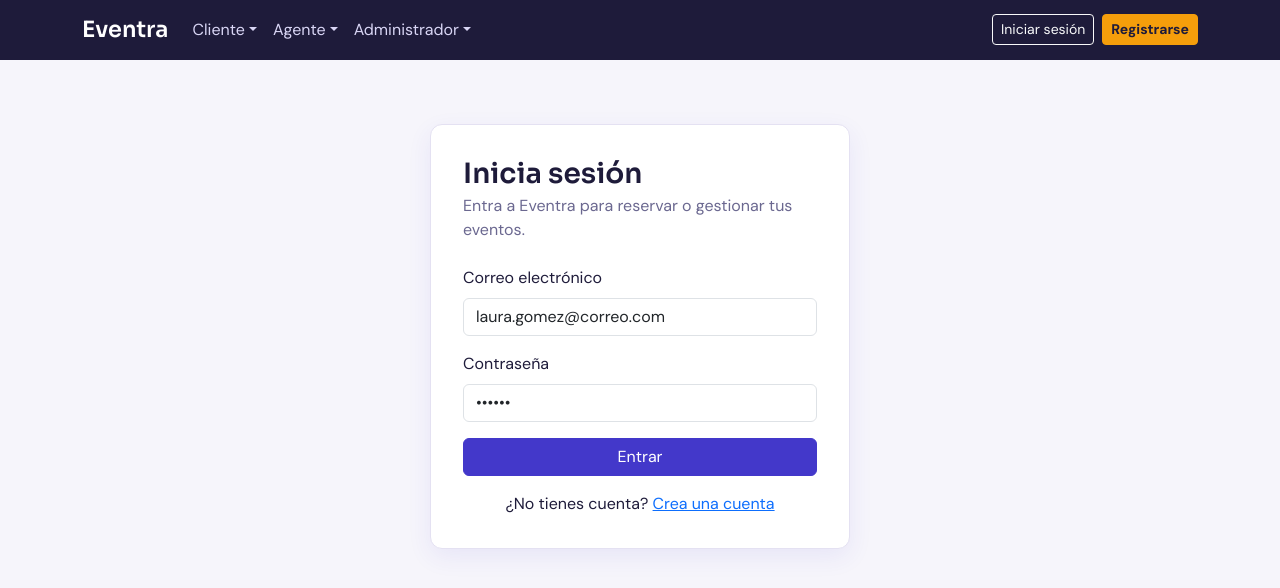
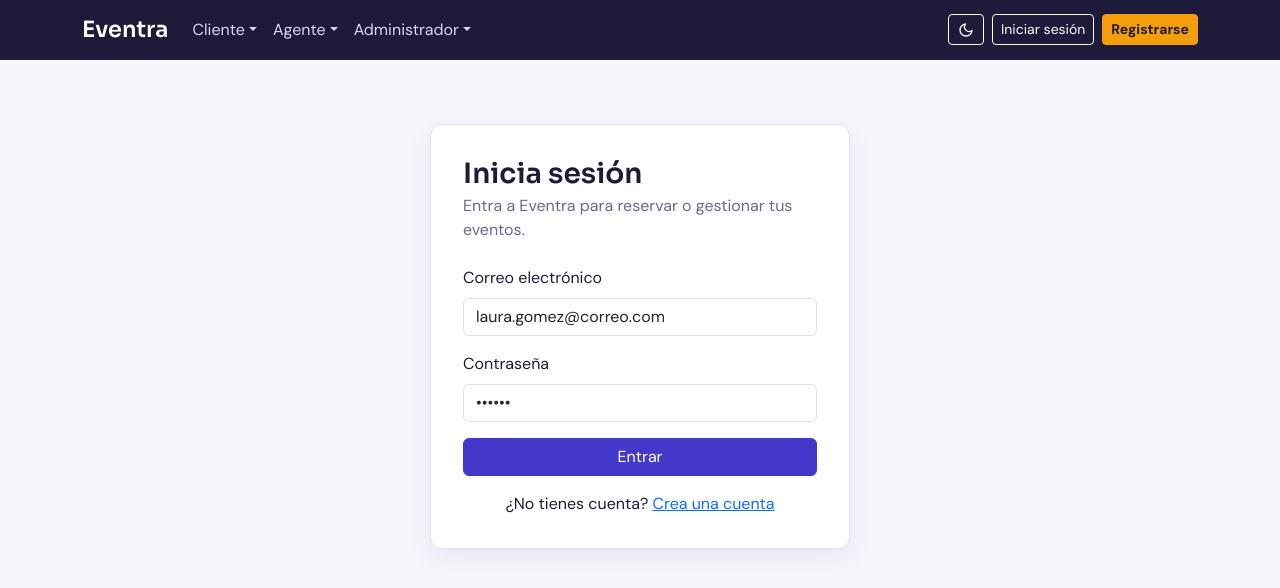
Before and after one commit to SantiagoAte789/AVANCE_PROYECTO_INTEGRADOR---WEB-1, an Angular app in the folder eventra/eventra/: page /auth/login in a window 1280 px wide. Shown: the top 588 px of the page. Built offline with nearby package versions, Linux system fonts and the light colour scheme.

Commit message:
Add theme toggle button to navbar

```diff
--- a/eventra/eventra/src/app/components/navbar/navbar.component.html
+++ b/eventra/eventra/src/app/components/navbar/navbar.component.html
@@ -17,6 +17,15 @@
           </li>
         }
       </ul>
+      <button type="button" class="btn btn-sm btn-outline-light me-2 theme-toggle" (click)="tema.alternar()"
+        [attr.aria-label]="tema.tema === 'dark' ? 'Cambiar a modo claro' : 'Cambiar a modo oscuro'"
+        [title]="tema.tema === 'dark' ? 'Modo claro' : 'Modo oscuro'">
+        @if (tema.tema === 'dark') {
+          <svg width="16" height="16" viewBox="0 0 24 24" fill="none" stroke="currentColor" stroke-width="2" stroke-linecap="round"><circle cx="12" cy="12" r="4"/><path d="M12 2v2M12 20v2M4.9 4.9l1.4 1.4M17.7 17.7l1.4 1.4M2 12h2M20 12h2M4.9 19.1l1.4-1.4M17.7 6.3l1.4-1.4"/></svg>
+        } @else {
+          <svg width="16" height="16" viewBox="0 0 24 24" fill="none" stroke="currentColor" stroke-width="2" stroke-linecap="round" stroke-linejoin="round"><path d="M21 12.8A9 9 0 1 1 11.2 3a7 7 0 0 0 9.8 9.8z"/></svg>
+        }
+      </button>
       <a class="btn btn-sm btn-outline-light me-2" routerLink="/auth/login">Iniciar sesión</a>
       <a class="btn btn-sm btn-accent" routerLink="/auth/registro">Registrarse</a>
     </div>
```
